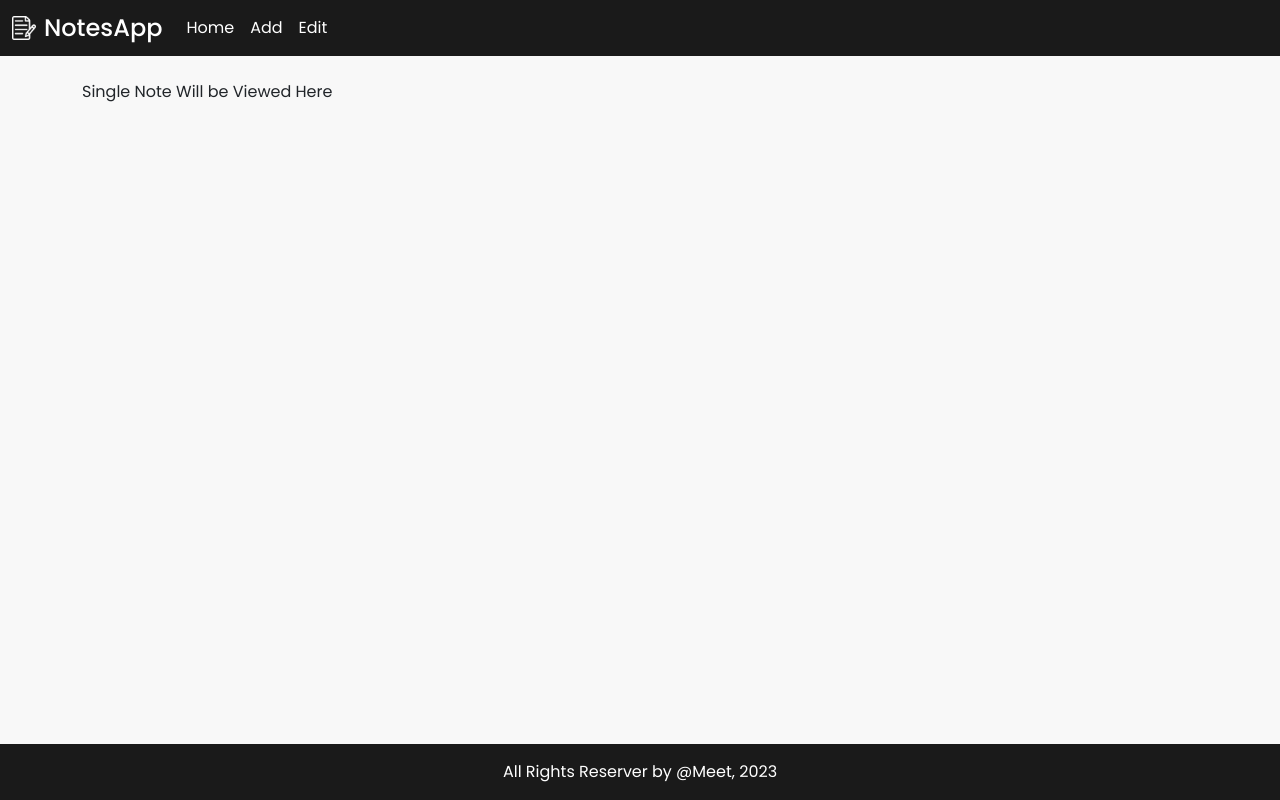
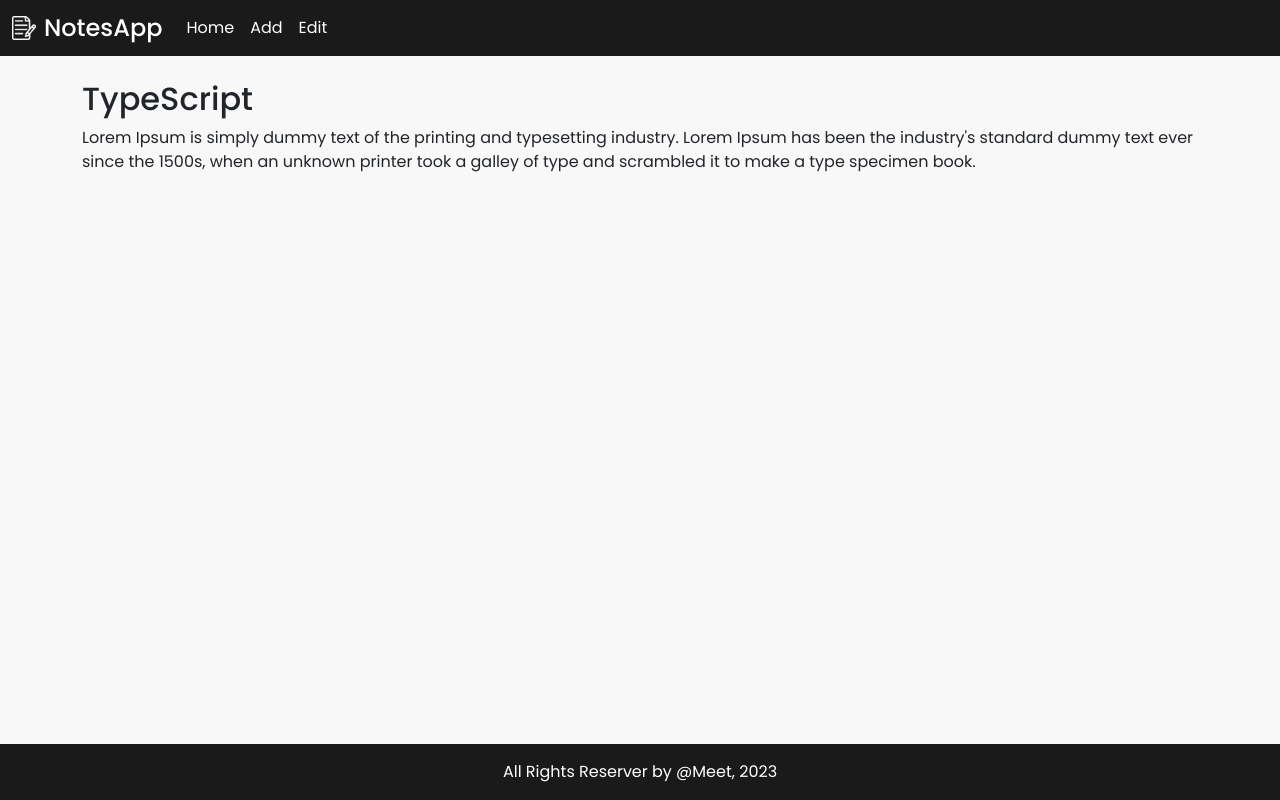
Before and after one commit to meet2960/ReactJs, a React (Create React App) app in the folder notes/: page /note/14ed0889-98e6-4645-8d23-5fc3c5e05931 in a window 1280 px wide. Built offline with nearby package versions, Linux system fonts and the light colour scheme.

Commit message:
added edit and changed layout

```diff
--- a/notes/src/Components/NoteList.jsx
+++ b/notes/src/Components/NoteList.jsx
@@ -12,20 +12,26 @@ const NoteList = () => {
   const dispatch = useDispatch();
   console.log("Notes List", notes);
   if (!notes || notes.length === 0) {
-    return <div className="not-found">No Notes Found, Please add one </div>;
+    return (
+      <div className="d-flex justify-content-center align-items-center">
+        <h2>No Notes Found, Please Add One </h2>
+      </div>
+    );
   }
   return (
-    <div>
+    <>
       <h3 className="fw-semibold border-bottom py-2 mb-4">Notes List</h3>
       <Row>
         {notes &&
           notes.map((items, index) => {
             return (
-              <Col xs={4} key={index}>
+              <Col xs={12} md={6} lg={4} key={index}>
                 <Card>
-                  <div className="notes-title">{items.noteTitle}</div>
+                  <div className="notes-title">
+                    {items.noteTitle.substring(0, 80) + "..."}
+                  </div>
                   <CardBody>
-                    <div>{items.noteContent}</div>
+                    <div>{items.noteContent.substring(0, 200) + "..."}</div>
                     <div className="d-flex justify-content-between my-3">
                       <button
                         type="button"
@@ -49,7 +55,12 @@ const NoteList = () => {
                         {/* {formatDistanceToNow(parseISO(items.noteDate))} */}
                       </div>
                       <div>
-                        <NavLink className="note-read">Read More</NavLink>
+                        <NavLink
+                          to={`/note/${items.noteId}`}
+                          className="note-read"
+                        >
+                          Read More
+                        </NavLink>
                       </div>
                     </div>
                   </CardBody>
@@ -58,7 +69,7 @@ const NoteList = () => {
             );
           })}
       </Row>
-    </div>
+    </>
   );
 };
 
--- a/notes/src/Pages/AddNote.jsx
+++ b/notes/src/Pages/AddNote.jsx
@@ -3,9 +3,9 @@ import AddNoteForm from "../Components/AddNoteForm";
 
 const AddNote = () => {
   return (
-    <div>
+    <>
       <AddNoteForm />
-    </div>
+    </>
   );
 };
 
--- a/notes/src/Pages/AllNotes.jsx
+++ b/notes/src/Pages/AllNotes.jsx
@@ -3,9 +3,9 @@ import NoteList from "../Components/NoteList";
 
 const AllNotes = () => {
   return (
-    <div>
+    <>
       <NoteList />
-    </div>
+    </>
   );
 };
 
--- a/notes/src/Pages/ViewSingleNote.jsx
+++ b/notes/src/Pages/ViewSingleNote.jsx
@@ -1,7 +1,21 @@
 import React from "react";
-
+import { useSelector } from "react-redux";
+import { getAllNotes } from "../Redux/notesSlice";
+import { useParams } from "react-router-dom";
 const ViewSingleNote = () => {
-  return <div>Single Note Will be Viewed Here</div>;
+  const { id } = useParams();
+  const notes = useSelector(getAllNotes);
+  const selectedNote = notes.filter((items) => items.noteId === id);
+  return (
+    <div>
+      <div>
+        <h2>{selectedNote[0].noteTitle}</h2>
+      </div>
+      <div>
+        <p>{selectedNote[0].noteContent}</p>
+      </div>
+    </div>
+  );
 };
 
 export default ViewSingleNote;
```
